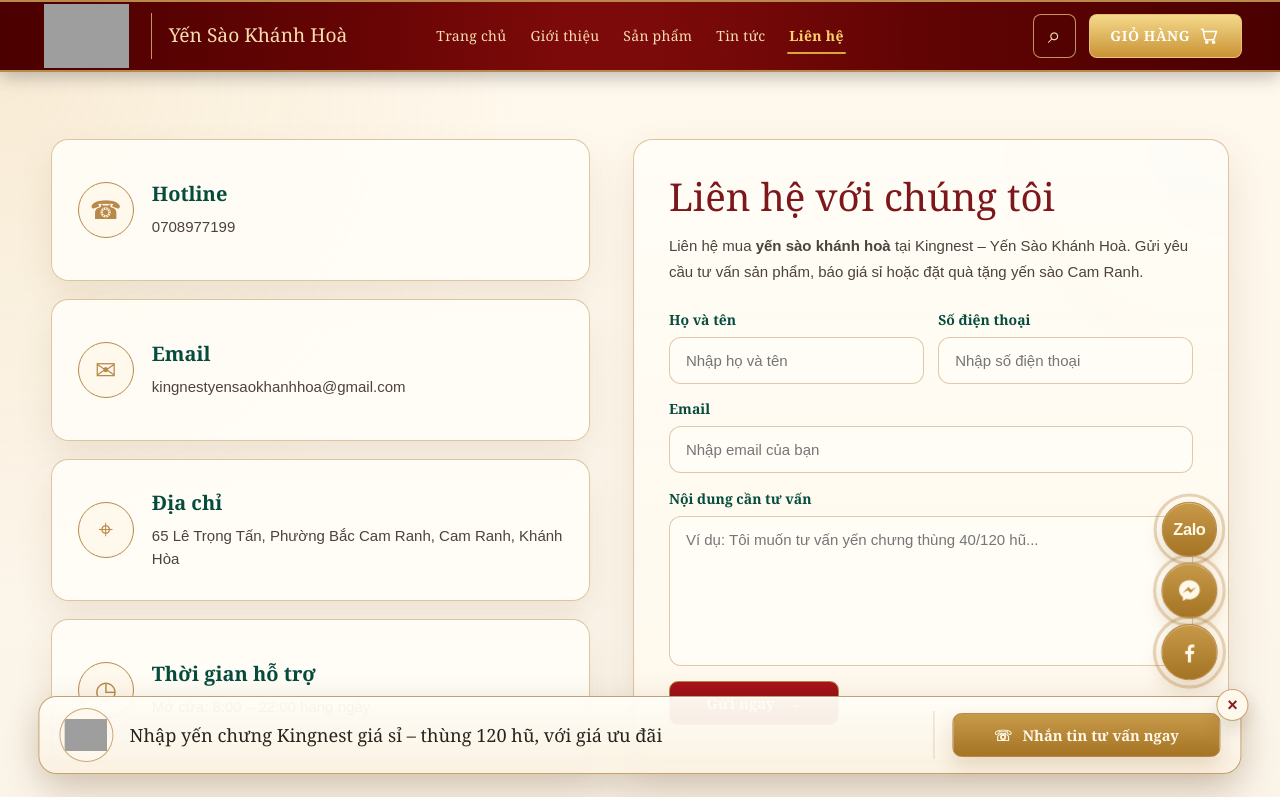
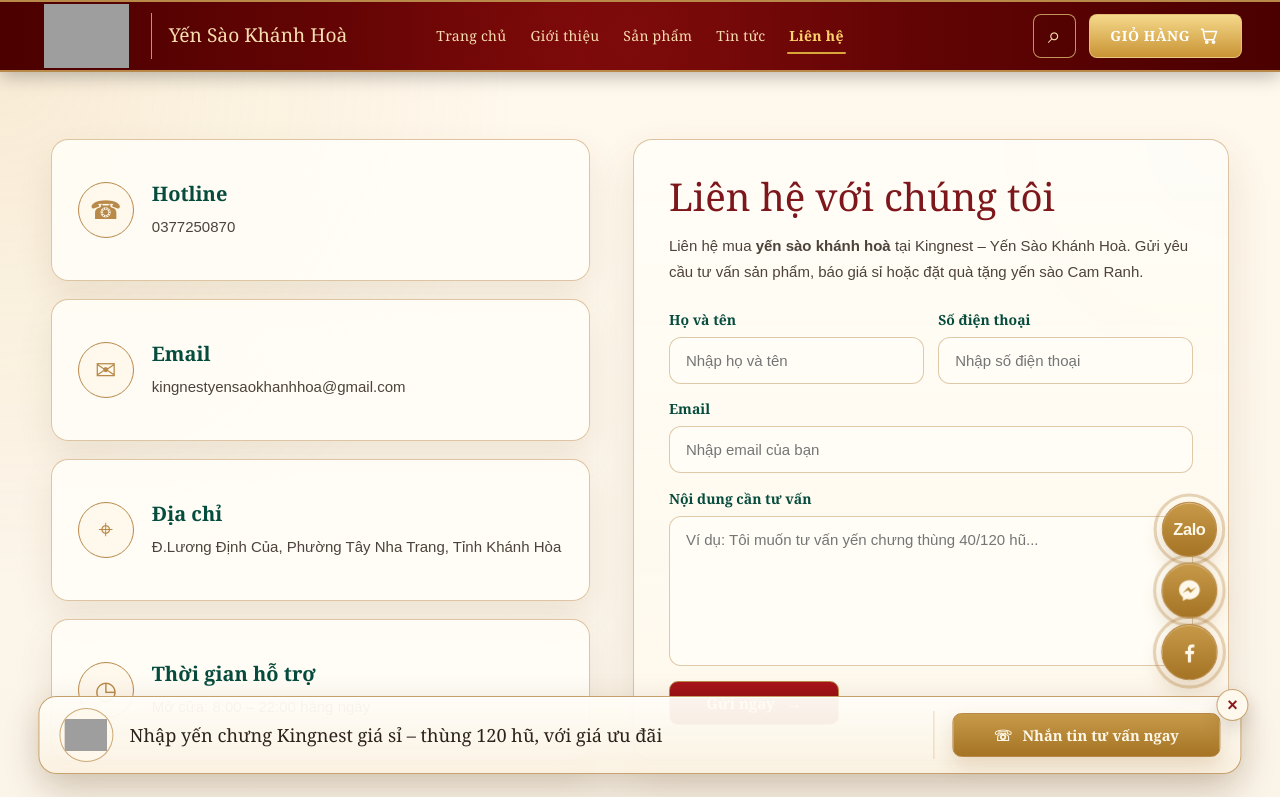
Before and after one commit to hoangka2000/webkingnest, a FastAPI app: page /lien-he in a window 1280 px wide. Shown: the top 797 px of the page. Run offline with FastAPI, Linux system fonts and the light colour scheme; grey boxes are pictures that could not be loaded.

Commit message:
Update contact hotline and Nha Trang address sitewide.
Keep phone, Zalo, maps, and SEO contact data aligned with the new store location.

Co-authored-by: Cursor <cursoragent@cursor.com>

```diff
--- a/app/seo.py
+++ b/app/seo.py
@@ -22,11 +22,11 @@ BRAND_TAGLINE = (
     f"{BRAND_DISPLAY} chuyên yến chưng sẵn, yến tinh chế, yến thô và hộp quà cao cấp "
     "tại Cam Ranh, Khánh Hòa. Giao hàng toàn quốc, tư vấn miễn phí."
 )
-PHONE = "+84708977199"
+PHONE = "+84377250870"
 EMAIL = "kingnestyensaokhanhhoa@gmail.com"
 ADDRESS = {
-    "streetAddress": "65 Lê Trọng Tấn, Phường Bắc Cam Ranh",
-    "addressLocality": "Cam Ranh",
+    "streetAddress": "Đ.Lương Định Của, Phường Tây Nha Trang",
+    "addressLocality": "Nha Trang",
     "addressRegion": "Khánh Hòa",
     "addressCountry": "VN",
 }
@@ -111,13 +111,14 @@ PAGE_SEO: dict[str, dict[str, str]] = {
         "og_type": "product",
     },
     "Lien_he.html": {
-        "title": f"Liên hệ {PRIMARY_KEYWORD} | Kingnest Cam Ranh - Hotline 0564175414",
+        "title": f"Liên hệ {PRIMARY_KEYWORD} | Kingnest Nha Trang - Hotline 0377250870",
         "description": (
             f"Liên hệ mua {PRIMARY_KEYWORD} tại Kingnest - {BRAND_DISPLAY}. "
-            "Tư vấn sản phẩm, báo giá sỉ, đặt hàng yến sào. Hotline 0564175414, Cam Ranh, Khánh Hòa."
+            "Tư vấn sản phẩm, báo giá sỉ, đặt hàng yến sào. Hotline 0377250870, "
+            "Đ.Lương Định Của, Phường Tây Nha Trang, Tỉnh Khánh Hòa."
         ),
         "keywords": (
-            f"liên hệ {PRIMARY_KEYWORD}, tư vấn yến sào Cam Ranh, mua yến sào khánh hoà, Kingnest"
+            f"liên hệ {PRIMARY_KEYWORD}, tư vấn yến sào Nha Trang, mua yến sào khánh hoà, Kingnest"
         ),
         "path": "/lien-he",
         "og_type": "website",
--- a/templates/Lien_he.html
+++ b/templates/Lien_he.html
@@ -545,7 +545,7 @@
                     <div class="contact-icon">☎</div>
                     <div>
                         <h3>Hotline</h3>
-                        <a href="tel:0708977199">0708977199</a>
+                        <a href="tel:0377250870">0377250870</a>
                     </div>
                 </article>
 
@@ -561,7 +561,7 @@
                     <div class="contact-icon">⌖</div>
                     <div>
                         <h3>Địa chỉ</h3>
-                        <p>65 Lê Trọng Tấn, Phường Bắc Cam Ranh, Cam Ranh, Khánh Hòa</p>
+                        <p>Đ.Lương Định Của, Phường Tây Nha Trang, Tỉnh Khánh Hòa</p>
                     </div>
                 </article>
 
@@ -622,7 +622,7 @@
                     <p>
                         Kingnest luôn sẵn sàng hỗ trợ khách hàng chọn sản phẩm phù hợp để dùng hằng ngày, biếu tặng hoặc nhập sỉ.
                     </p>
-                    <a class="map-link" href="https://www.google.com/maps/search/?api=1&query=65%20L%C3%AA%20Tr%E1%BB%8Dng%20T%E1%BA%A5n%20B%E1%BA%AFc%20Cam%20Ranh%20Cam%20Ranh%20Kh%C3%A1nh%20H%C3%B2a" target="_blank" rel="noopener">
+                    <a class="map-link" href="https://www.google.com/maps/search/?api=1&query=%C4%90.L%C6%B0%C6%A1ng%20%C4%90%E1%BB%8Bnh%20C%E1%BB%A7a%2C%20Ph%C6%B0%E1%BB%9Dng%20T%C3%A2y%20Nha%20Trang%2C%20T%E1%BB%89nh%20Kh%C3%A1nh%20H%C3%B2a" target="_blank" rel="noopener">
                         Mở bản đồ <span>↗</span>
                     </a>
                 </div>
@@ -632,7 +632,7 @@
                         title="Bản đồ Kingnest"
                         loading="lazy"
                         referrerpolicy="no-referrer-when-downgrade"
-                        src="https://www.google.com/maps?q=65%20L%C3%AA%20Tr%E1%BB%8Dng%20T%E1%BA%A5n%20B%E1%BA%AFc%20Cam%20Ranh%20Cam%20Ranh%20Kh%C3%A1nh%20H%C3%B2a&output=embed">
+                        src="https://www.google.com/maps?q=%C4%90.L%C6%B0%C6%A1ng%20%C4%90%E1%BB%8Bnh%20C%E1%BB%A7a%2C%20Ph%C6%B0%E1%BB%9Dng%20T%C3%A2y%20Nha%20Trang%2C%20T%E1%BB%89nh%20Kh%C3%A1nh%20H%C3%B2a&output=embed">
                     </iframe>
                 </div>
             </article>
@@ -647,12 +647,12 @@
             <div class="contact-list">
                 <div class="contact-row">
                     <span>⌖</span>
-                    <span>65 Lê Trọng Tấn, Bắc Cam Ranh, Cam Ranh, Khánh Hòa</span>
+                    <span>Đ.Lương Định Của, Phường Tây Nha Trang, Tỉnh Khánh Hòa</span>
                 </div>
 
                 <div class="contact-row">
                     <span>☎</span>
-                    <span>Hotline: 0708977199</span>
+                    <span>Hotline: 0377250870</span>
                 </div>
 
                 <div class="contact-row">
--- a/templates/Tin_tuc.html
+++ b/templates/Tin_tuc.html
@@ -815,12 +815,12 @@ button.page-btn {
             <div class="contact-list">
                 <div class="contact-row">
                     <span>⌖</span>
-                    <span>Cam Ranh, Khánh Hòa</span>
+                    <span>Đ.Lương Định Của, Phường Tây Nha Trang, Tỉnh Khánh Hòa</span>
                 </div>
 
                 <div class="contact-row">
                     <span>☎</span>
-                    <span>Hotline: 0708977199</span>
+                    <span>Hotline: 0377250870</span>
                 </div>
 
                 <div class="contact-row">
--- a/templates/Tin_tuc_chi_tiet.html
+++ b/templates/Tin_tuc_chi_tiet.html
@@ -625,12 +625,12 @@
             <div class="contact-list">
                 <div class="contact-row">
                     <span>⌖</span>
-                    <span>Cam Ranh, Khánh Hòa</span>
+                    <span>Đ.Lương Định Của, Phường Tây Nha Trang, Tỉnh Khánh Hòa</span>
                 </div>
 
                 <div class="contact-row">
                     <span>☎</span>
-                    <span>Hotline: 0708977199</span>
+                    <span>Hotline: 0377250870</span>
                 </div>
 
                 <div class="contact-row">
--- a/templates/fragments/floating-consult.html
+++ b/templates/fragments/floating-consult.html
@@ -1,6 +1,6 @@
 <div class="floating-consult-wrap" id="floatingConsult">
     <div class="floating-contact-stack" aria-label="Liên hệ nhanh">
-        <a class="floating-contact-link is-zalo" href="https://zalo.me/0708977199" rel="noopener" target="_blank" aria-label="Liên hệ Zalo">
+        <a class="floating-contact-link is-zalo" href="https://zalo.me/0377250870" rel="noopener" target="_blank" aria-label="Liên hệ Zalo">
             <span class="floating-contact-ring"></span>
             <span class="floating-contact-btn">
                 <span class="floating-contact-text">Zalo</span>
--- a/templates/fragments/seo_meta.html
+++ b/templates/fragments/seo_meta.html
@@ -6,7 +6,7 @@
 <meta name="robots" content="index, follow, max-image-preview:large, max-snippet:-1, max-video-preview:-1">
 <meta name="author" content="Kingnest - Yến Sào Khánh Hoà">
 <meta name="geo.region" content="VN-34">
-<meta name="geo.placename" content="Cam Ranh, Khánh Hòa">
+<meta name="geo.placename" content="Tây Nha Trang, Khánh Hòa">
 <link rel="canonical" href="{{ seo.canonical }}">
 <link rel="alternate" hreflang="vi-VN" href="{{ seo.canonical }}">
 {% if seo.google_site_verification %}
--- a/templates/gioi_thieu.html
+++ b/templates/gioi_thieu.html
@@ -900,12 +900,12 @@
             <div class="contact-list">
                 <div class="contact-row">
                     <span>⌖</span>
-                    <span>Cam Ranh, Khánh Hòa</span>
+                    <span>Đ.Lương Định Của, Phường Tây Nha Trang, Tỉnh Khánh Hòa</span>
                 </div>
 
                 <div class="contact-row">
                     <span>☎</span>
-                    <span>Hotline: 0708977199</span>
+                    <span>Hotline: 0377250870</span>
                 </div>
 
                 <div class="contact-row">
```
